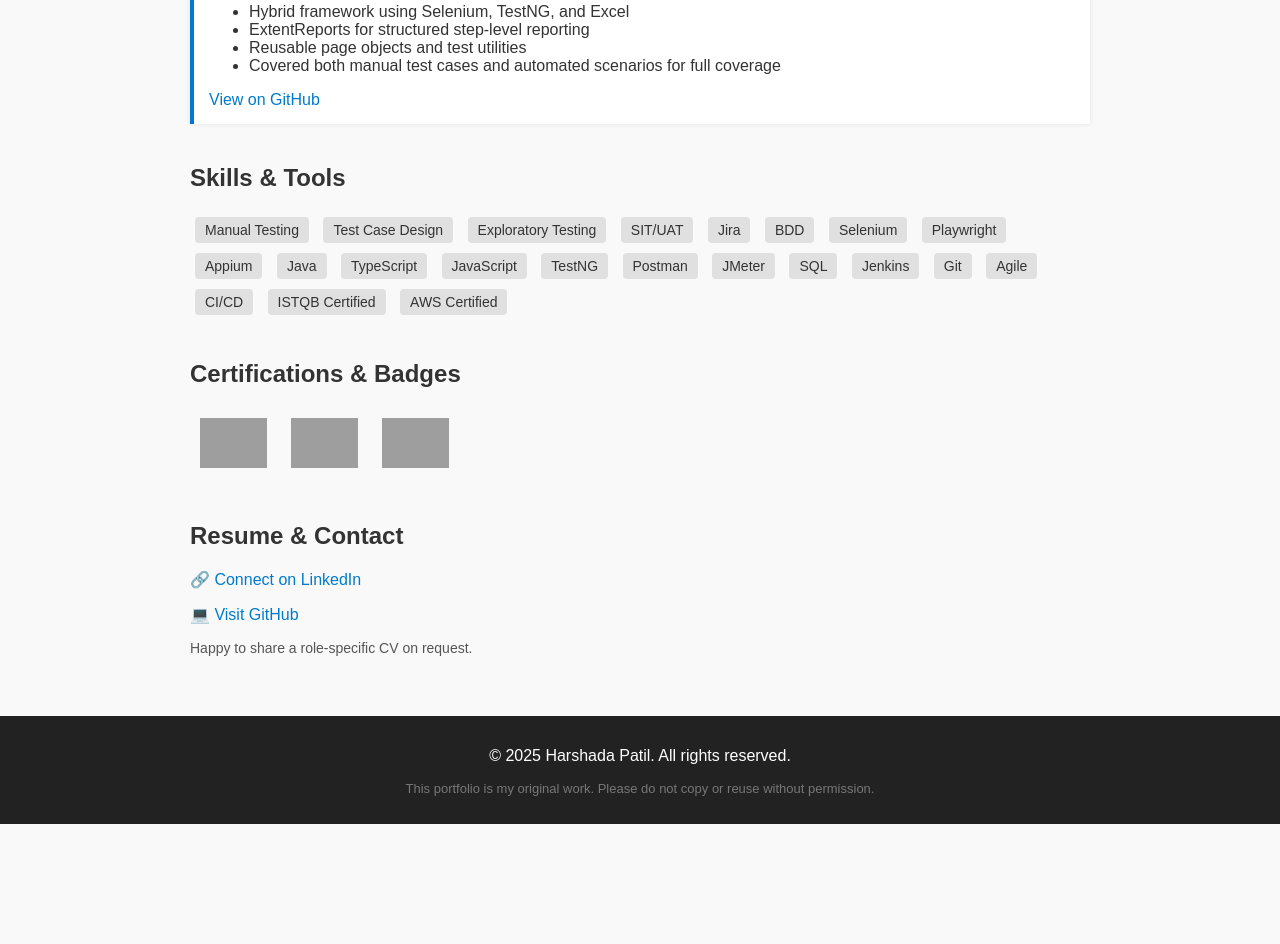
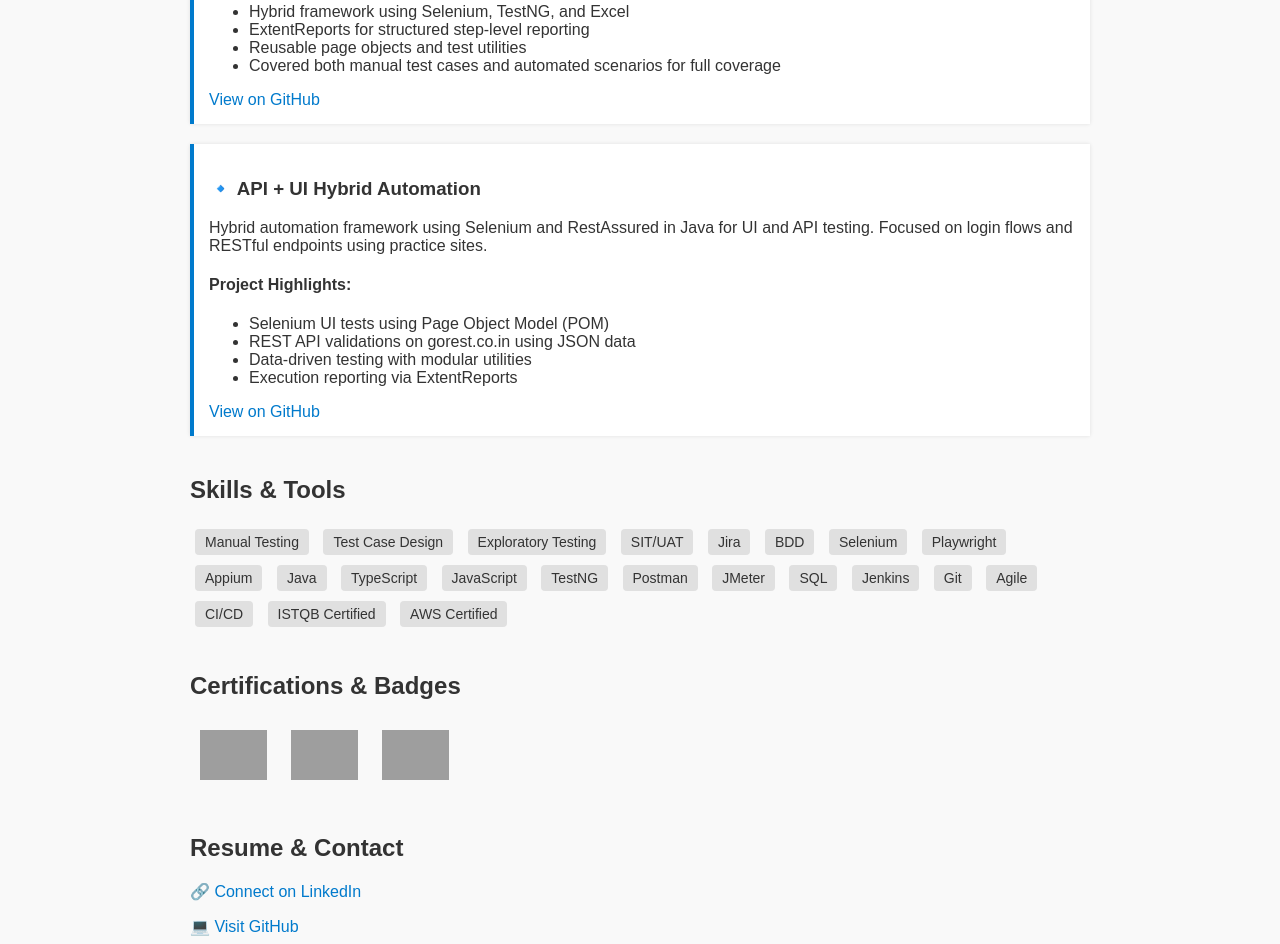
Before and after one commit to harshadaP97/qa-portfolio, a plain HTML site: page index.html in a window 1280 px wide. Shown: the part 1425-2369 px from the top of the page. Before the commit the page ends 2249 px from the top, so only its background shows below. Drawn offline with Linux system fonts and the light colour scheme; grey boxes are pictures that could not be loaded.

Commit message:
new project

```diff
--- a/index.html
+++ b/index.html
@@ -132,6 +132,20 @@
         </ul>
         <a href="https://github.com/harshadaP97/SeleniumFrameworkBank" target="_blank">View on GitHub</a>
       </div>
+
+<div class="project">
+  <h3>🔹 API + UI Hybrid Automation</h3>
+  <p>Hybrid automation framework using Selenium and RestAssured in Java for UI and API testing. Focused on login flows and RESTful endpoints using practice sites.</p>
+  <h4>Project Highlights:</h4>
+  <ul>
+    <li>Selenium UI tests using Page Object Model (POM)</li>
+    <li>REST API validations on gorest.co.in using JSON data</li>
+    <li>Data-driven testing with modular utilities</li>
+    <li>Execution reporting via ExtentReports</li>
+  </ul>
+  <a href="https://github.com/harshadaP97/API_UI_Automation_Framework" target="_blank">View on GitHub</a>
+</div>
+
     </section>
 
     <section class="section">
```
